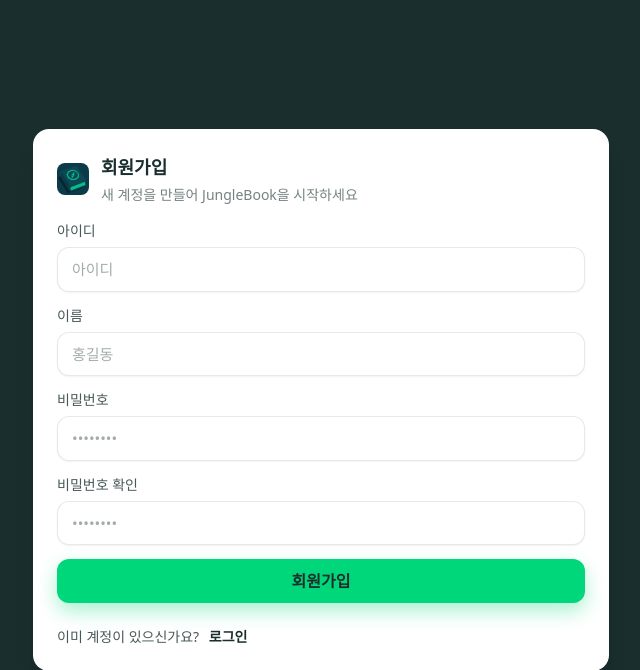
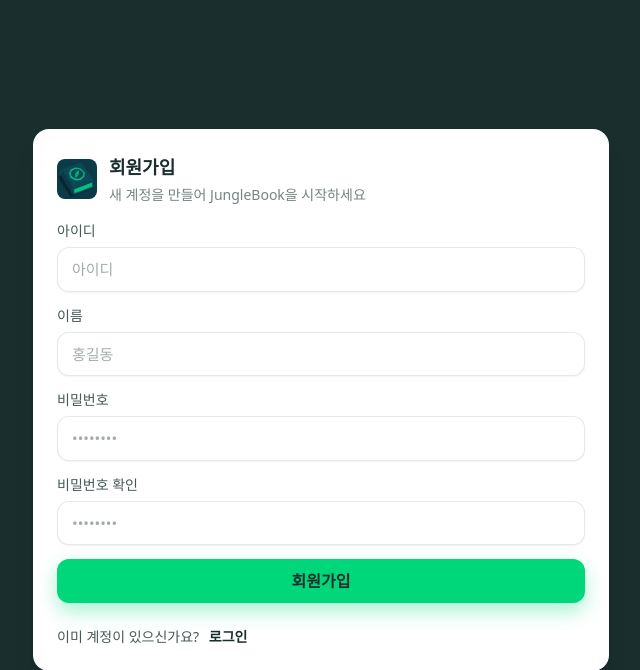
Before and after one commit to edward-official/junglebook, a Flask app: page /signup in a window 1280 px wide. Shown: the top 670 px of the page, without its empty margins (319-959 px from the left). Run offline with Flask 3, Linux system fonts and the light colour scheme; some libraries are stand-ins or nearby versions; some web fonts are replaced.

Commit message:
아이콘 크기 수정

```diff
--- a/templates/login.html
+++ b/templates/login.html
@@ -28,7 +28,7 @@
       <header class="px-6 pt-6">
         <div class="flex items-center gap-3">
           <img src="{{ url_for('static', filename='images/logo.png') }}" alt="JungleBook"
-            class="w-8 h-8 rounded-lg object-cover" />
+            class="w-10 h-10 rounded-lg object-cover" />
           <div>
             <h1 id="login-title" class="text-lg font-bold text-jungle">로그인</h1>
             <p id="login-desc" class="mt-1 text-sm text-jungle/60">계정에 접속해 JungleBook을 시작하세요</p>
--- a/templates/signup.html
+++ b/templates/signup.html
@@ -28,7 +28,7 @@
       <header class="px-6 pt-6">
         <div class="flex items-center gap-3">
           <img src="{{ url_for('static', filename='images/logo.png') }}" alt="JungleBook"
-            class="w-8 h-8 rounded-lg object-cover" />
+            class="w-10 h-10 rounded-lg object-cover" />
           <div>
             <h1 id="signup-title" class="text-lg font-bold text-jungle">회원가입</h1>
             <p id="signup-desc" class="mt-1 text-sm text-jungle/60">새 계정을 만들어 JungleBook을 시작하세요</p>
```
